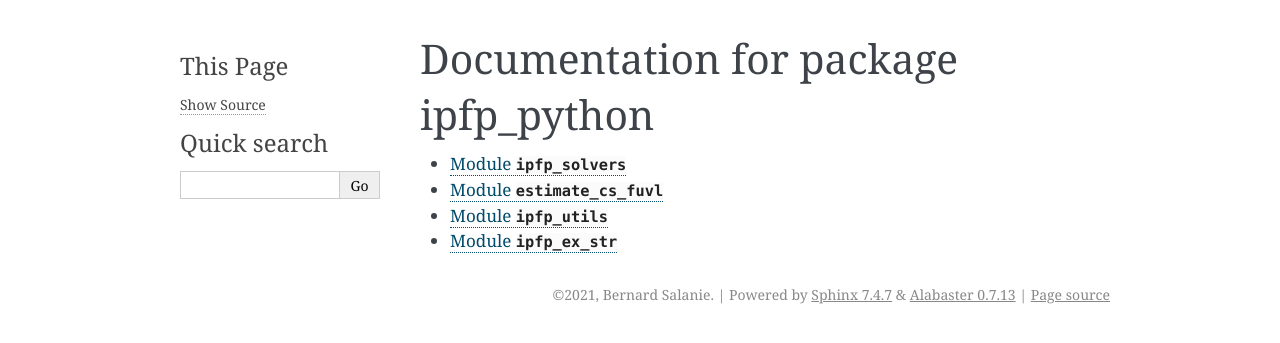
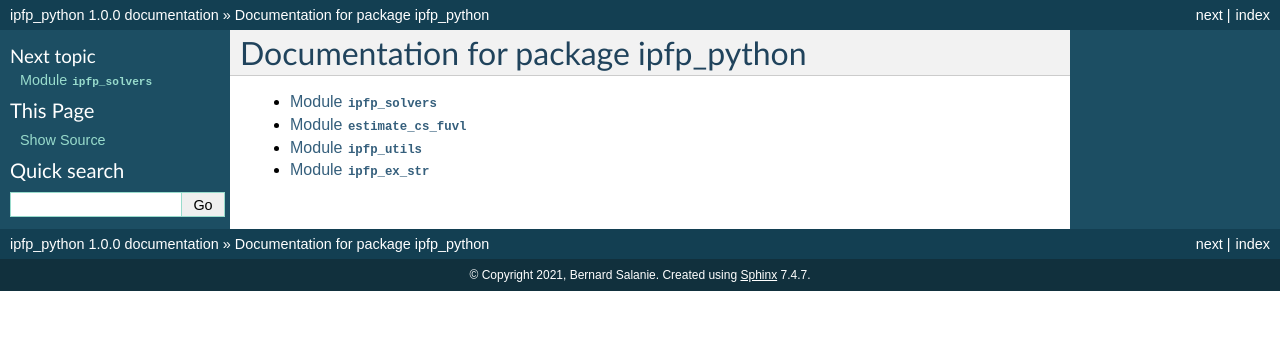
Before and after one commit to bsalanie/ipfp_python, a Sphinx documentation site: the page built from docs/source/index.rst, in a window 1280 px wide. Shown: the top 343 px of the page. Built offline with Sphinx 7.4.7, drawn with Linux system fonts in a browser that asks for light colours; formulas are drawn with MathJax 3.

```diff
--- a/docs/source/conf.py
+++ b/docs/source/conf.py
@@ -37,6 +37,10 @@ extensions = [
     'sphinx.ext.imgmath',
 ]
 
+autodoc_mock_imports = [
+    'numpy', 'scipy', 'altair', 'streamlit',
+    'pandas',
+]
 
 # Add any paths that contain templates here, relative to this directory.
 # templates_path = ['_templates']
@@ -52,7 +56,7 @@ exclude_patterns = []
 # The theme to use for HTML and HTML Help pages.  See the documentation for
 # a list of builtin themes.
 #
-html_theme = 'alabaster'
+html_theme = 'default'
 
 # Add any paths that contain custom static files (such as style sheets) here,
 # relative to this directory. They are copied after the builtin static files,
```
